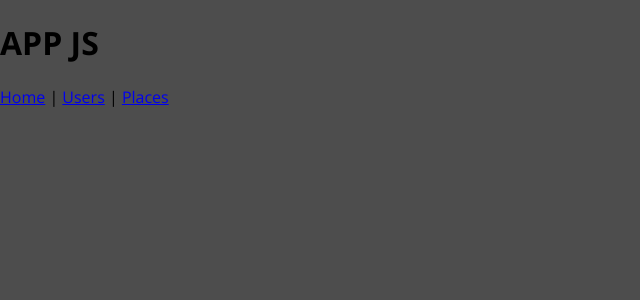
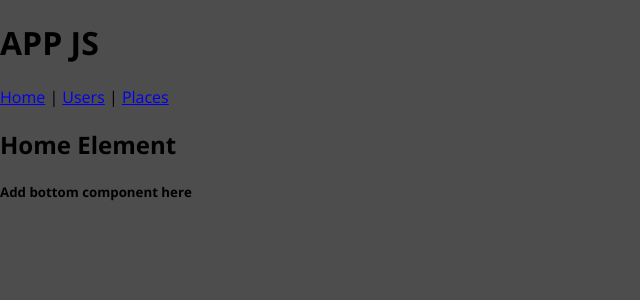
Before and after one commit to lucasraal/react-frontend, a React (Create React App) app: page / in a window 1280 px wide. Shown: the top 300 px of the page, without its empty margins (0-640 px from the left). Built offline with nearby package versions, Linux system fonts and the light colour scheme.

Commit message:
add routes to app.js

```diff
--- a/src/App.js
+++ b/src/App.js
@@ -1,8 +1,28 @@
 import React from "react";
+
+import "./index.css";
+
+import { BrowserRouter, Routes, Route } from "react-router-dom";
+import Users from "./user/pages/Users";
+import Places from "./places/pages/Places";
 
 import { Outlet, Link } from "react-router-dom";
 
 function App() {
+  return (
+    <BrowserRouter>
+      <Routes>
+        <Route path="/" element={<Home />}>
+          <Route path="/" element={<HomeElement />} />
+          <Route path="users" element={<Users />} />
+          <Route path="places" element={<Places />} />
+        </Route>
+      </Routes>
+    </BrowserRouter>
+  );
+}
+
+function Home() {
   return (
     <div>
       <h1>APP JS</h1>
@@ -11,8 +31,13 @@ function App() {
         <Link to="/places">Places</Link>
       </nav>
       <Outlet />
+      <h5>Add bottom component here</h5>
     </div>
   );
 }
 
+function HomeElement() {
+  return <h2>Home Element</h2>;
+}
+
 export default App;
--- a/src/index.js
+++ b/src/index.js
@@ -4,18 +4,4 @@ import ReactDOM from "react-dom";
 import "./index.css";
 import App from "./App";
 
-import { BrowserRouter, Routes, Route } from "react-router-dom";
-import Users from "./user/pages/Users";
-import Places from "./places/pages/Places";
-
-ReactDOM.render(
-  <BrowserRouter>
-    <Routes>
-      <Route path="/" element={<App />}>
-        <Route path="users" element={<Users />} />
-        <Route path="places" element={<Places />} />
-      </Route>
-    </Routes>
-  </BrowserRouter>,
-  document.getElementById("root")
-);
+ReactDOM.render(<App />, document.getElementById("root"));
```
